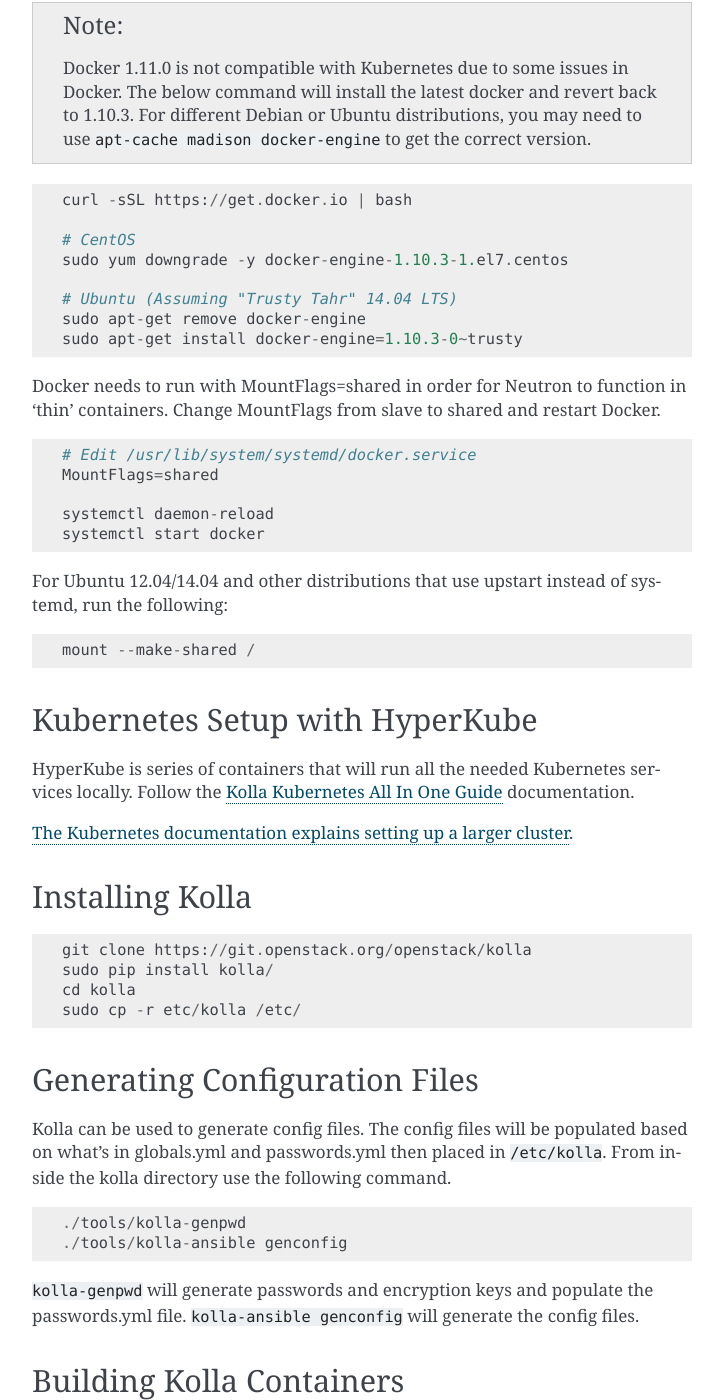
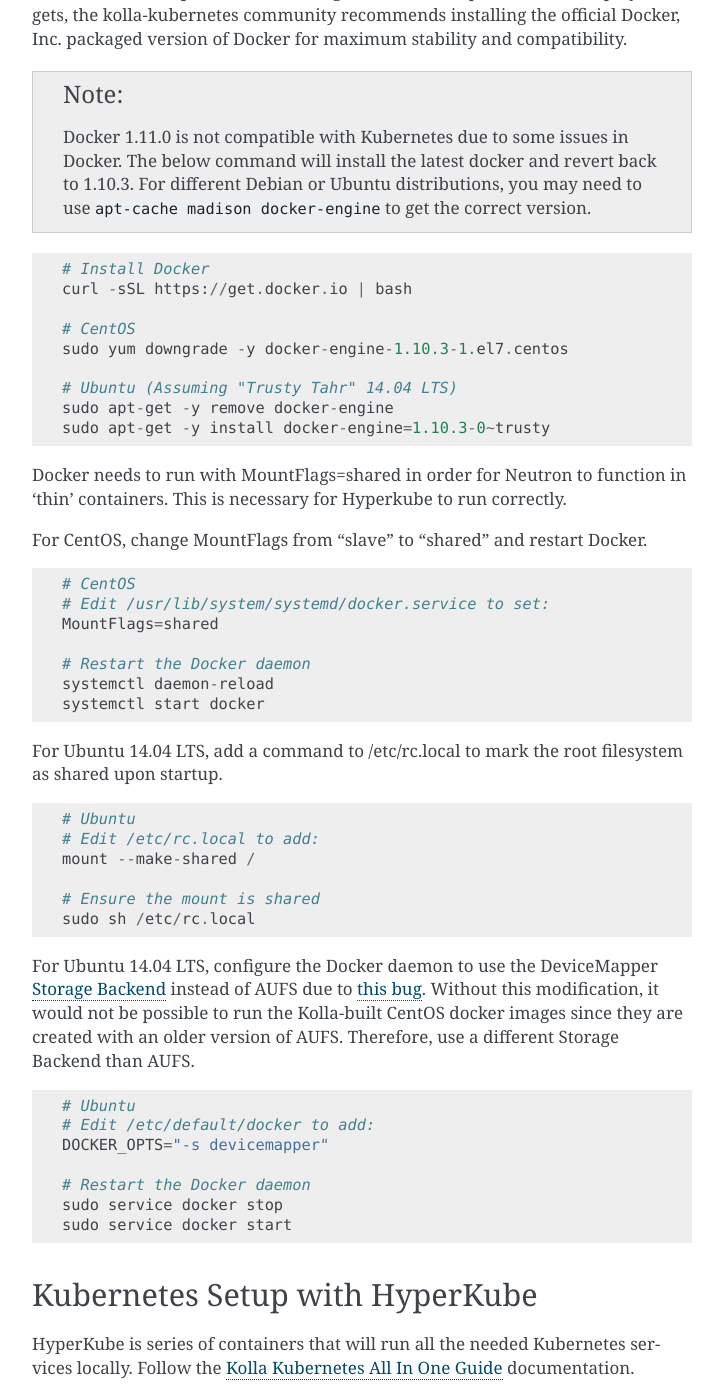
Before and after one commit to openstack-archive/kolla-kubernetes, a Sphinx documentation site: the page built from doc/source/quickstart.rst, in a window 1280 px wide and 1400 px high, scrolled down 667 px. Shown: the whole window, without its empty margins (388-1111 px from the left). Built offline with Sphinx 7.4.7, drawn with Linux system fonts in a browser that asks for light colours; some of the changed text lies outside the part shown.

Commit message:
Updated quickstart doc dependencies section
- Updated ubuntu instructions to permanently mark root fs mount as
  shared, to be complimentary to CentOS.
- Added ubuntu instructions to enable running of Centos Kolla images,
  which would otherwise fail because of AUFS storage backend mismatch.
  In this case use devicemapper storage backend.

Change-Id: Id56ca8f018799df9ee465a44df858f413c9773fa
Partially-implements: blueprint documentation-initialization

```diff
--- a/doc/source/quickstart.rst
+++ b/doc/source/quickstart.rst
@@ -20,6 +20,9 @@ Kubernetes              1.2.4        none         On all hosts
 .. NOTE:: Kolla (which provides the templating) is sensitive about the
   Ansible version.  Mainline currently requires 2.0.x or above.
 
+Installing Docker
+=================
+
 Since Docker is required to build images as well as be present on all deployed
 targets, the kolla-kubernetes community recommends installing the official
 Docker, Inc. packaged version of Docker for maximum stability and compatibility.
@@ -31,33 +34,62 @@ Docker, Inc. packaged version of Docker for maximum stability and compatibility.
 
 ::
 
+    # Install Docker
     curl -sSL https://get.docker.io | bash
 
     # CentOS
     sudo yum downgrade -y docker-engine-1.10.3-1.el7.centos
 
     # Ubuntu (Assuming "Trusty Tahr" 14.04 LTS)
-    sudo apt-get remove docker-engine
-    sudo apt-get install docker-engine=1.10.3-0~trusty
+    sudo apt-get -y remove docker-engine
+    sudo apt-get -y install docker-engine=1.10.3-0~trusty
 
 Docker needs to run with MountFlags=shared in order for Neutron to function
-in 'thin' containers.  Change MountFlags from slave to shared and restart
-Docker.
+in 'thin' containers.  This is necessary for Hyperkube to run correctly.
+
+For CentOS, change MountFlags from "slave" to "shared" and restart Docker.
 
 ::
 
-   # Edit /usr/lib/system/systemd/docker.service
+   # CentOS
+   # Edit /usr/lib/system/systemd/docker.service to set:
    MountFlags=shared
 
+   # Restart the Docker daemon
    systemctl daemon-reload
    systemctl start docker
 
-For Ubuntu 12.04/14.04 and other distributions that use upstart instead of
-systemd, run the following:
+For Ubuntu 14.04 LTS, add a command to /etc/rc.local to mark the root
+filesystem as shared upon startup.
 
 ::
 
-    mount --make-shared /
+   # Ubuntu
+   # Edit /etc/rc.local to add:
+   mount --make-shared /
+
+   # Ensure the mount is shared
+   sudo sh /etc/rc.local
+
+
+For Ubuntu 14.04 LTS, configure the Docker daemon to use the DeviceMapper
+`Storage Backend <http://www.projectatomic.io/docs/filesystems>`_ instead of
+AUFS due to `this bug
+<https://github.com/docker/docker/issues/8966#issuecomment-94210446>`_.
+Without this modification, it would not be possible to run the Kolla-built
+CentOS docker images since they are created with an older version of AUFS.
+Therefore, use a different Storage Backend than AUFS.
+
+::
+
+   # Ubuntu
+   # Edit /etc/default/docker to add:
+   DOCKER_OPTS="-s devicemapper"
+
+   # Restart the Docker daemon
+   sudo service docker stop
+   sudo service docker start
+
 
 Kubernetes Setup with HyperKube
 ===============================
```
